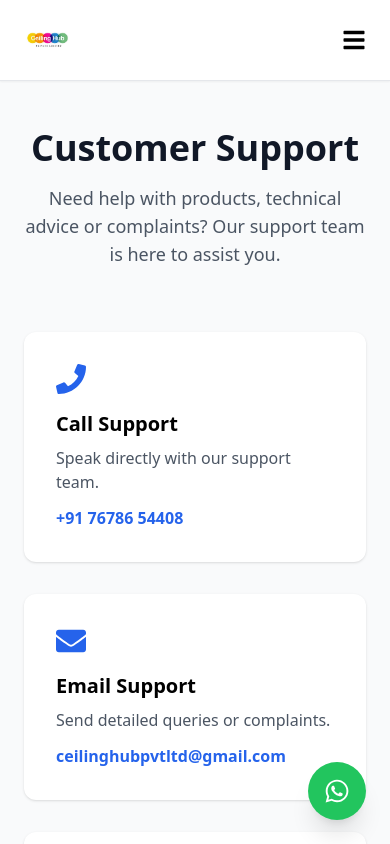
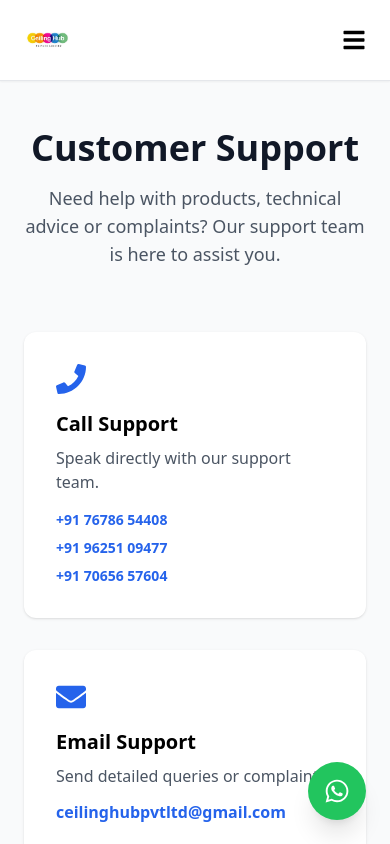
Before and after one commit to mad2media2025-afk/ceiling-hub, a React (Vite) app: page /support in a window 390 px wide. Shown: the top 844 px of the page. Built offline with nearby package versions, Linux system fonts and the light colour scheme.

Commit message:
Update Support page to display multiple phone numbers from config

```diff
--- a/src/pages/Support.jsx
+++ b/src/pages/Support.jsx
@@ -66,15 +66,20 @@ export default function Support() {
                         <div className="bg-white p-8 rounded-xl shadow hover:shadow-lg transition">
                             <FaPhone className="text-3xl text-blue-600 mb-4" />
                             <h3 className="font-semibold text-xl mb-2">Call Support</h3>
-                            <p className="text-gray-600 mb-3">
+                            <p className="text-gray-600 mb-4">
                                 Speak directly with our support team.
                             </p>
-                            <a
-                                href={`tel:${CONTACT.phone}`}
-                                className="font-semibold text-blue-600 hover:underline"
-                            >
-                                {CONTACT.phoneDisplay}
-                            </a>
+                            <div className="space-y-2">
+                                {CONTACT.phones.map((phone, index) => (
+                                    <a
+                                        key={index}
+                                        href={`tel:${phone.number}`}
+                                        className="block font-semibold text-blue-600 hover:underline transition text-sm"
+                                    >
+                                        {phone.display}
+                                    </a>
+                                ))}
+                            </div>
                         </div>
 
                         <div className="bg-white p-8 rounded-xl shadow hover:shadow-lg transition">
@@ -176,7 +181,7 @@ export default function Support() {
 
             {/* WhatsApp Button */}
             <a
-                href="https://wa.me/917678654408"
+                href={CONTACT.whatsapp}
                 target="_blank"
                 rel="noopener noreferrer"
                 className="fixed bottom-6 right-6 bg-green-500 text-white p-4 rounded-full shadow-xl hover:bg-green-600 transition"
```
